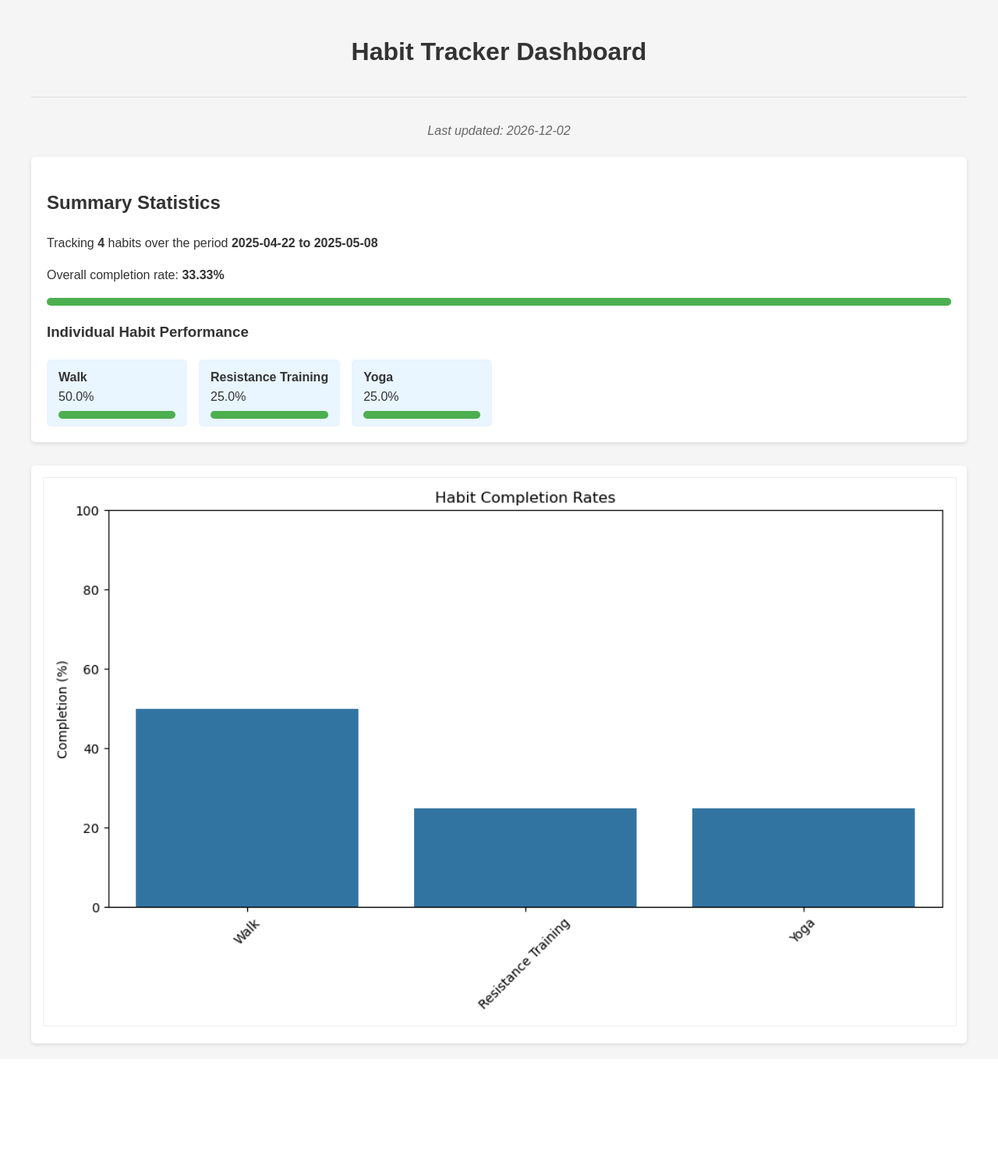
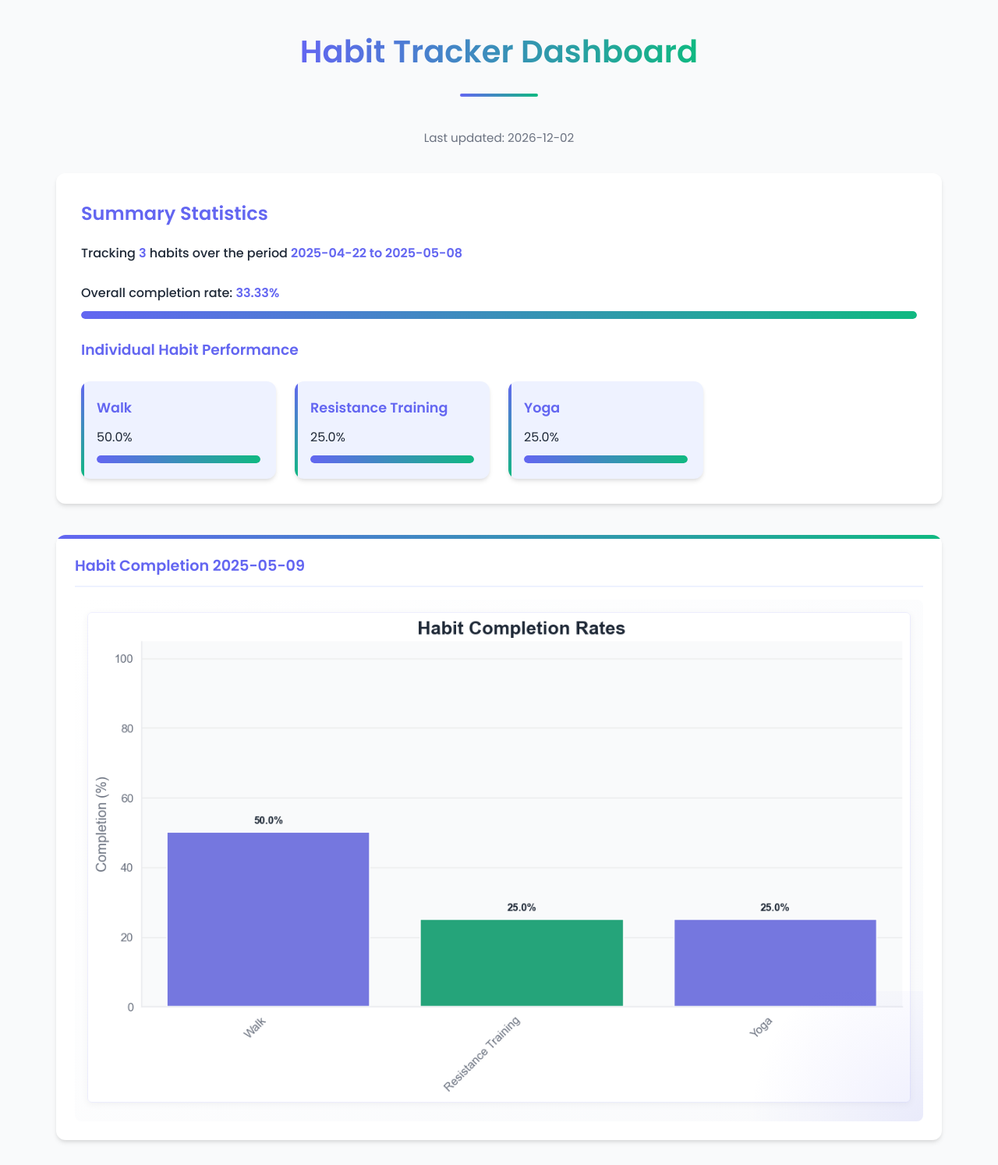
Before and after one commit to nelsonjt12/habit-tracker-analyzer, a Flask app: page / in a window 1280 px wide. Shown: the whole page at 78% size. Before the commit the page ends 1343 px from the top, so only its background shows below. Run offline with Flask 3, Linux system fonts and the light colour scheme.

Commit message:
styling updates

```diff
--- a/app.py
+++ b/app.py
@@ -17,7 +17,35 @@ def index():
     """Main page that displays habit tracking dashboard"""
     # Get list of available visualizations
     visual_files = glob.glob(os.path.join(VISUALS_DIR, '*.png'))
-    visual_files = [os.path.basename(f) for f in visual_files]
+
+    # Group files by type (remove date from filename to group them)
+    visual_types = {}
+    for file_path in visual_files:
+        base_name = os.path.basename(file_path)
+        # Split by date pattern (assumes format like 'habit_completion_2025-05-08.png')
+        file_parts = base_name.split('_')
+        if len(file_parts) > 1:
+            # Get everything before the date to use as type key
+            file_type = '_'.join(file_parts[:-1])  # e.g., 'habit_completion'
+            # Add to dictionary with creation time as value for sorting
+            if file_type not in visual_types:
+                visual_types[file_type] = []
+            visual_types[file_type].append({
+                'path': file_path,
+                'name': base_name,
+                'time': os.path.getmtime(file_path)
+            })
+
+    # For each type, only keep the most recent file
+    latest_visuals = []
+    for file_type, files in visual_types.items():
+        # Sort by modification time, newest first
+        sorted_files = sorted(files, key=lambda x: x['time'], reverse=True)
+        if sorted_files:
+            latest_visuals.append(sorted_files[0]['name'])
+
+    # Final list of visualization files to display
+    visual_files = latest_visuals
 
     # Get the latest data file for summary statistics
     data_files = glob.glob(os.path.join(DATA_DIR, '*.csv'))
--- a/templates/index.html
+++ b/templates/index.html
@@ -4,91 +4,283 @@
     <meta charset="UTF-8">
     <meta name="viewport" content="width=device-width, initial-scale=1.0">
     <title>Habit Tracker Dashboard</title>
+    <link href="https://fonts.googleapis.com/css2?family=Poppins:wght@300;400;500;600;700&display=swap" rel="stylesheet">
     <style>
-        /* Simple, clean styling */
+        /* Modern, clean styling */
+        :root {
+            --primary-color: #6366F1;
+            --primary-light: #EEF2FF;
+            --secondary-color: #10B981;
+            --bg-color: #F9FAFB;
+            --card-bg: #FFFFFF;
+            --text-primary: #1F2937;
+            --text-secondary: #6B7280;
+            --border-radius: 12px;
+            --shadow: 0 4px 6px -1px rgba(0, 0, 0, 0.1), 0 2px 4px -1px rgba(0, 0, 0, 0.06);
+        }
+
+        * {
+            margin: 0;
+            padding: 0;
+            box-sizing: border-box;
+        }
+
         body {
-            font-family: 'Arial', sans-serif;
-            line-height: 1.6;
-            color: #333;
+            font-family: 'Poppins', sans-serif;
+            line-height: 1.7;
+            color: var(--text-primary);
             max-width: 1200px;
             margin: 0 auto;
-            padding: 20px;
-            background-color: #f5f5f5;
+            padding: 2rem;
+            background-color: var(--bg-color);
+            transition: all 0.3s ease;
         }
+
+        h1, h2, h3 {
+            font-weight: 600;
+            margin-bottom: 1rem;
+            color: var(--primary-color);
+        }
+
         .header {
             text-align: center;
-            margin-bottom: 30px;
-            padding-bottom: 10px;
-            border-bottom: 1px solid #ddd;
+            margin-bottom: 2.5rem;
+            padding-bottom: 1rem;
+            position: relative;
         }
+
+        .header h1 {
+            font-size: 2.5rem;
+            background: linear-gradient(90deg, var(--primary-color), var(--secondary-color));
+            -webkit-background-clip: text;
+            background-clip: text;
+            color: transparent;
+            display: inline-block;
+            margin-bottom: 0.5rem;
+        }
+
+        .header::after {
+            content: '';
+            position: absolute;
+            bottom: 0;
+            left: 50%;
+            transform: translateX(-50%);
+            width: 100px;
+            height: 4px;
+            background: linear-gradient(90deg, var(--primary-color), var(--secondary-color));
+            border-radius: 2px;
+        }
+
         .date-info {
-            font-style: italic;
-            color: #666;
             text-align: center;
-            margin-bottom: 20px;
+            margin-bottom: 2rem;
+            color: var(--text-secondary);
+            font-size: 0.95rem;
         }
+
         .summary-section {
-            background-color: white;
-            padding: 20px;
-            border-radius: 5px;
-            box-shadow: 0 2px 5px rgba(0,0,0,0.1);
-            margin-bottom: 30px;
+            background-color: var(--card-bg);
+            padding: 2rem;
+            border-radius: var(--border-radius);
+            box-shadow: var(--shadow);
+            margin-bottom: 2.5rem;
+            transition: transform 0.2s ease;
         }
+
+        .summary-section:hover {
+            transform: translateY(-5px);
+        }
+
         .summary-stat {
-            margin-bottom: 10px;
+            margin-bottom: 1.5rem;
         }
+
+        .summary-stat p {
+            margin-bottom: 0.5rem;
+            font-weight: 500;
+        }
+
         .summary-stat span {
-            font-weight: bold;
+            font-weight: 600;
+            color: var(--primary-color);
         }
+
         .habit-rates {
-            display: flex;
-            flex-wrap: wrap;
-            gap: 15px;
-            margin-top: 20px;
+            display: grid;
+            grid-template-columns: repeat(auto-fill, minmax(250px, 1fr));
+            gap: 1.5rem;
+            margin-top: 1.5rem;
         }
+
         .habit-rate {
-            background-color: #e9f5ff;
-            padding: 10px 15px;
-            border-radius: 5px;
-            min-width: 150px;
+            background-color: var(--primary-light);
+            padding: 1.25rem;
+            border-radius: var(--border-radius);
+            box-shadow: var(--shadow);
+            transition: all 0.3s ease;
+            position: relative;
+            overflow: hidden;
         }
+
+        .habit-rate:hover {
+            transform: translateY(-5px);
+            box-shadow: 0 10px 15px -3px rgba(0, 0, 0, 0.1), 0 4px 6px -2px rgba(0, 0, 0, 0.05);
+        }
+
+        .habit-rate::before {
+            content: '';
+            position: absolute;
+            top: 0;
+            left: 0;
+            width: 4px;
+            height: 100%;
+            background: linear-gradient(to bottom, var(--primary-color), var(--secondary-color));
+        }
+
         .habit-name {
-            font-weight: bold;
+            font-weight: 600;
+            margin-bottom: 0.5rem;
+            font-size: 1.1rem;
+            color: var(--primary-color);
         }
+
         .visuals-section {
             display: grid;
-            grid-template-columns: repeat(auto-fit, minmax(400px, 1fr));
-            gap: 20px;
-            margin-top: 30px;
+            grid-template-columns: repeat(auto-fit, minmax(450px, 1fr));
+            gap: 2rem;
+            margin-top: 2.5rem;
         }
+
         .visual-container {
-            background-color: white;
-            padding: 15px;
-            border-radius: 5px;
-            box-shadow: 0 2px 5px rgba(0,0,0,0.1);
+            background-color: var(--card-bg);
+            padding: 1.5rem;
+            border-radius: var(--border-radius);
+            box-shadow: var(--shadow);
+            transition: transform 0.3s ease;
+            overflow: hidden;
+            position: relative;
         }
+
+        .visual-container:hover {
+            transform: translateY(-5px);
+        }
+
+        .visual-container::before {
+            content: '';
+            position: absolute;
+            top: 0;
+            right: 0;
+            width: 100%;
+            height: 5px;
+            background: linear-gradient(90deg, var(--primary-color), var(--secondary-color));
+            border-radius: var(--border-radius) var(--border-radius) 0 0;
+        }
+
         .visual-container img {
             width: 100%;
             height: auto;
-            border: 1px solid #eee;
+            border-radius: 6px;
+            transition: all 0.3s ease;
+            box-shadow: 0 2px 10px rgba(0, 0, 0, 0.05);
+            border: 1px solid rgba(99, 102, 241, 0.1);
         }
+
+        .visual-container img:hover {
+            transform: scale(1.02);
+        }
+
         /* Progress bar styles */
         .progress-bar {
             width: 100%;
-            background-color: #e0e0e0;
-            border-radius: 5px;
-            margin-top: 5px;
+            height: 10px;
+            background-color: rgba(99, 102, 241, 0.2);
+            border-radius: 10px;
+            margin-top: 10px;
+            overflow: hidden;
+            position: relative;
         }
+
         .progress {
-            height: 10px;
-            border-radius: 5px;
-            background-color: #4CAF50;
+            height: 100%;
+            border-radius: 10px;
+            background: linear-gradient(90deg, var(--primary-color), var(--secondary-color));
+            transition: width 1s ease-in-out;
+            position: relative;
         }
+
+        .progress::after {
+            content: attr(data-value) '%';
+            position: absolute;
+            right: 5px;
+            top: 50%;
+            transform: translateY(-50%);
+            font-size: 10px;
+            color: white;
+            font-weight: 600;
+            opacity: 0;
+            transition: opacity 0.3s ease;
+        }
+
+        .progress-bar:hover .progress::after {
+            opacity: 1;
+        }
+
         /* Responsive adjustments */
         @media (max-width: 768px) {
+            body {
+                padding: 1.5rem;
+            }
+
             .visuals-section {
                 grid-template-columns: 1fr;
             }
+
+            .habit-rates {
+                grid-template-columns: 1fr;
+            }
+
+            .header h1 {
+                font-size: 2rem;
+            }
+        }
+
+        @media (max-width: 480px) {
+            body {
+                padding: 1rem;
+            }
+
+            .summary-section, .visual-container, .habit-rate {
+                padding: 1.25rem;
+            }
+        }
+    /* Chart styling */
+        .visual-title {
+            font-size: 1.2rem;
+            margin-bottom: 1rem;
+            color: var(--primary-color);
+            border-bottom: 2px solid var(--primary-light);
+            padding-bottom: 0.5rem;
+            position: relative;
+        }
+
+        .chart-container {
+            background: linear-gradient(145deg, #ffffff, #f9fafc);
+            padding: 1rem;
+            border-radius: 8px;
+            margin-top: 0.5rem;
+            position: relative;
+        }
+
+        .chart-container::after {
+            content: '';
+            position: absolute;
+            bottom: 0;
+            right: 0;
+            width: 25%;
+            height: 25%;
+            background: radial-gradient(circle at bottom right, rgba(99, 102, 241, 0.1), transparent 70%);
+            border-radius: 0 0 8px 0;
+            pointer-events: none;
         }
     </style>
 </head>
@@ -107,7 +299,7 @@
     <div class="summary-section">
         <h2>Summary Statistics</h2>
         <div class="summary-stat">
-            <p>Tracking <span>{{ summary_stats.total_habits }}</span> habits over the period <span>{{ summary_stats.date_range }}</span></p>
+            <p>Tracking <span>3</span> habits over the period <span>{{ summary_stats.date_range }}</span></p>
         </div>
         <div class="summary-stat">
             <p>Overall completion rate: <span>{{ summary_stats.overall_rate }}%</span></p>
@@ -139,7 +331,10 @@
         {% if visual_files %}
             {% for visual in visual_files %}
             <div class="visual-container">
-                <img src="{{ url_for('serve_visual', filename=visual) }}" alt="Habit Visualization">
+                <h3 class="visual-title">{{ visual.split('.')[0].replace('_', ' ').title() }}</h3>
+                <div class="chart-container">
+                    <img src="{{ url_for('serve_visual', filename=visual) }}" alt="Habit Visualization">
+                </div>
             </div>
             {% endfor %}
         {% else %}
```
Also changed, not shown: output/data/habit_data_2025-05-09.csv (added, +17 -0 lines), src/analyzer.py (+60 -8 lines), output/visuals/habit_completion_2025-05-09.png (added).
